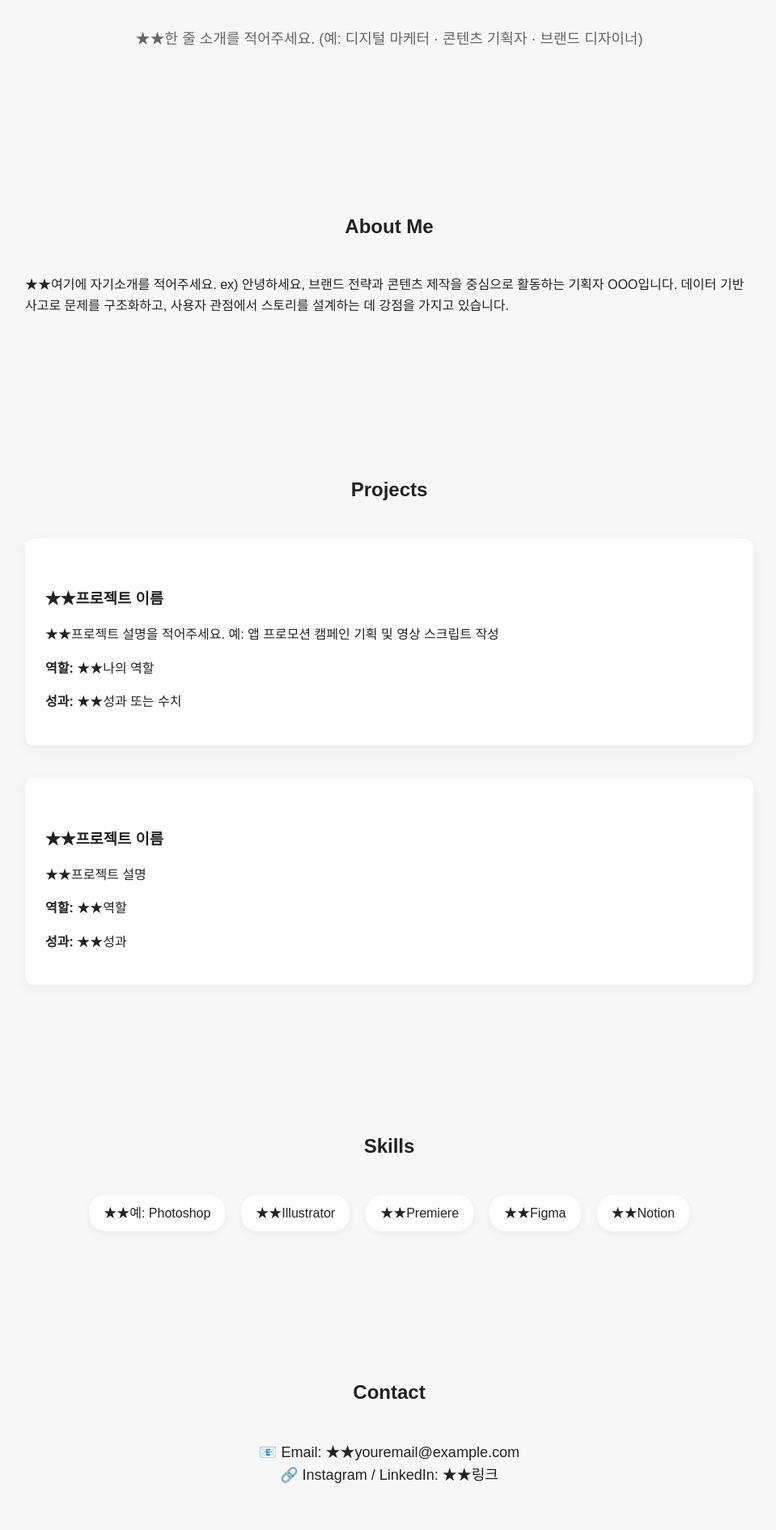
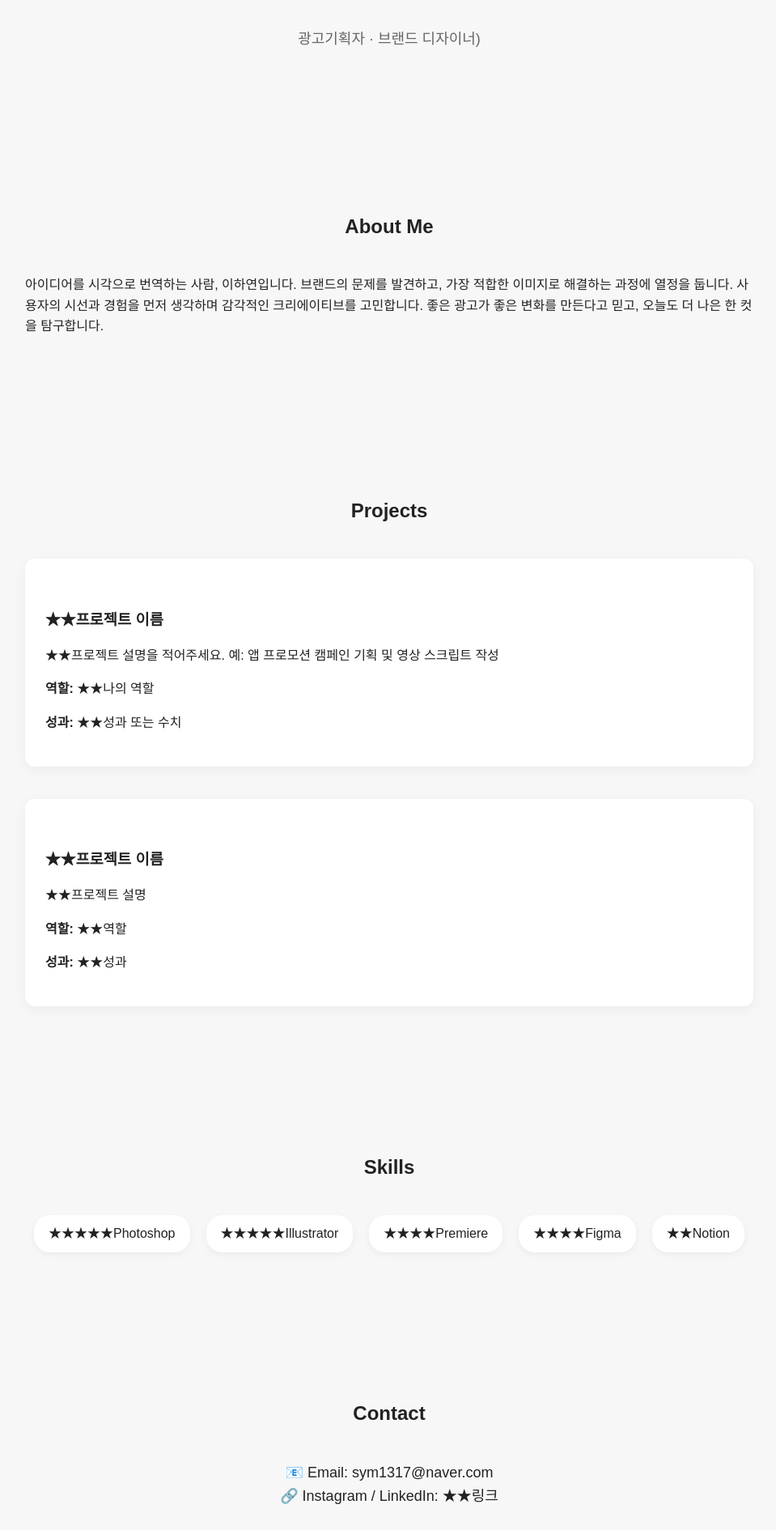
Before and after one commit to hayeonLee0/hayeonlee0.github.io, a plain HTML site: page index.html in a window 1280 px wide. Shown: the part 243-2133 px from the top of the page at 81% size, without its empty margins (159-1118 px from the left). Drawn offline with Linux system fonts and the light colour scheme.

Commit message:
Update index.html

```diff
--- a/index.html
+++ b/index.html
@@ -3,7 +3,7 @@
 <head>
     <meta charset="UTF-8" />
     <meta name="viewport" content="width=device-width, initial-scale=1.0">
-    <title>나의 포트폴리오</title>
+    <title>이하연의 포트폴리오</title>
 
     <!-- 기본 스타일 -->
     <style>
@@ -131,17 +131,18 @@
 
 <!-- 인트로 -->
 <section id="intro" class="intro">
-    <h1>★★여기에 이름 또는 직무 입력</h1>
-    <p>★★한 줄 소개를 적어주세요. (예: 디지털 마케터 · 콘텐츠 기획자 · 브랜드 디자이너)</p>
+    <h1>이하연</h1>
+    <p>광고기획자 · 브랜드 디자이너)</p>
 </section>
 
 <!-- About -->
 <section id="about">
     <h2>About Me</h2>
     <p>
-        ★★여기에 자기소개를 적어주세요.
-        ex) 안녕하세요, 브랜드 전략과 콘텐츠 제작을 중심으로 활동하는 기획자 OOO입니다.
-        데이터 기반 사고로 문제를 구조화하고, 사용자 관점에서 스토리를 설계하는 데 강점을 가지고 있습니다.
+        아이디어를 시각으로 번역하는 사람, 이하연입니다.
+        브랜드의 문제를 발견하고, 가장 적합한 이미지로 해결하는 과정에 열정을 둡니다.
+        사용자의 시선과 경험을 먼저 생각하며 감각적인 크리에이티브를 고민합니다.
+        좋은 광고가 좋은 변화를 만든다고 믿고, 오늘도 더 나은 한 컷을 탐구합니다.
     </p>
 </section>
 
@@ -177,10 +178,10 @@
 <section id="skills">
     <h2>Skills</h2>
     <div class="skill-list">
-        <span class="skill-tag">★★예: Photoshop</span>
-        <span class="skill-tag">★★Illustrator</span>
-        <span class="skill-tag">★★Premiere</span>
-        <span class="skill-tag">★★Figma</span>
+        <span class="skill-tag">★★★★★Photoshop</span>
+        <span class="skill-tag">★★★★★Illustrator</span>
+        <span class="skill-tag">★★★★Premiere</span>
+        <span class="skill-tag">★★★★Figma</span>
         <span class="skill-tag">★★Notion</span>
     </div>
 </section>
@@ -189,7 +190,7 @@
 <section id="contact">
     <h2>Contact</h2>
     <div class="contact-box">
-        📧 Email: ★★youremail@example.com <br>
+        📧 Email: sym1317@naver.com <br>
         🔗 Instagram / LinkedIn: ★★링크
     </div>
 </section>
@@ -199,4 +200,5 @@
 </footer>
 
 </body>
+
 </html>
```
